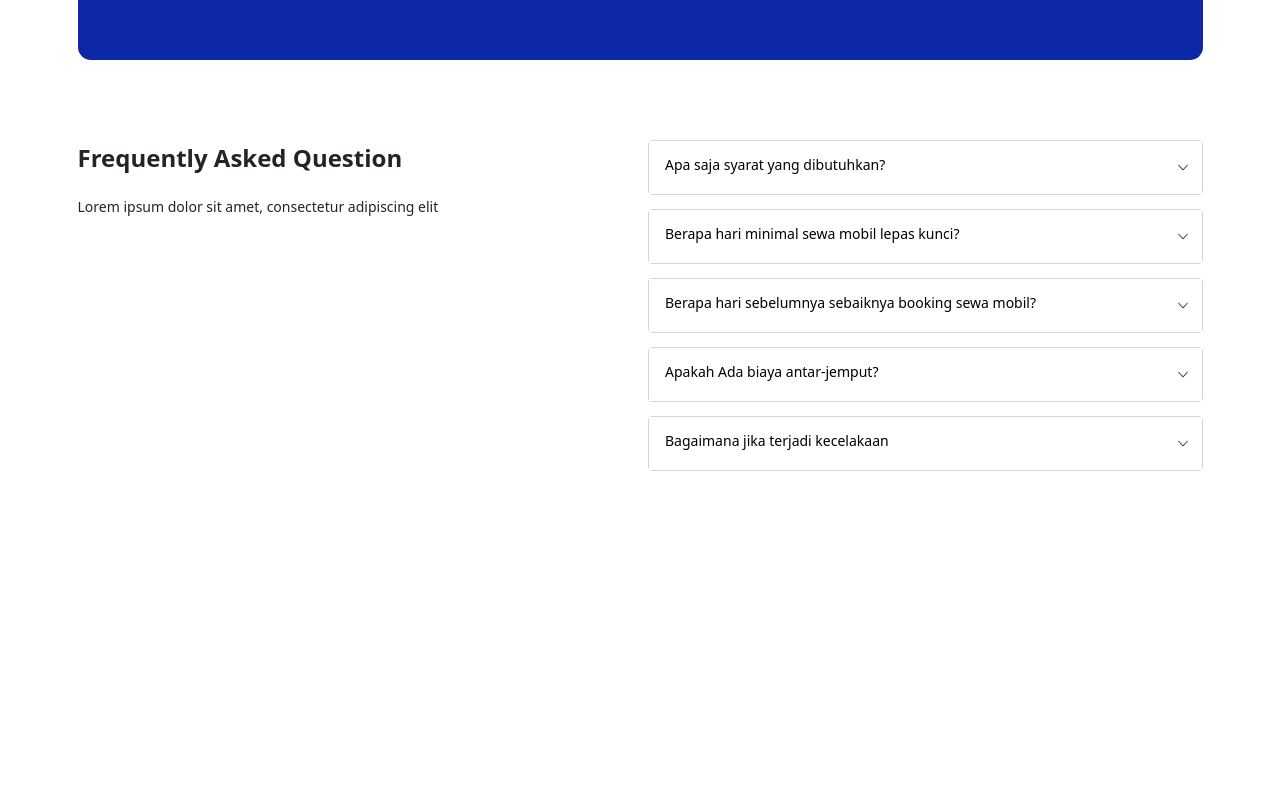
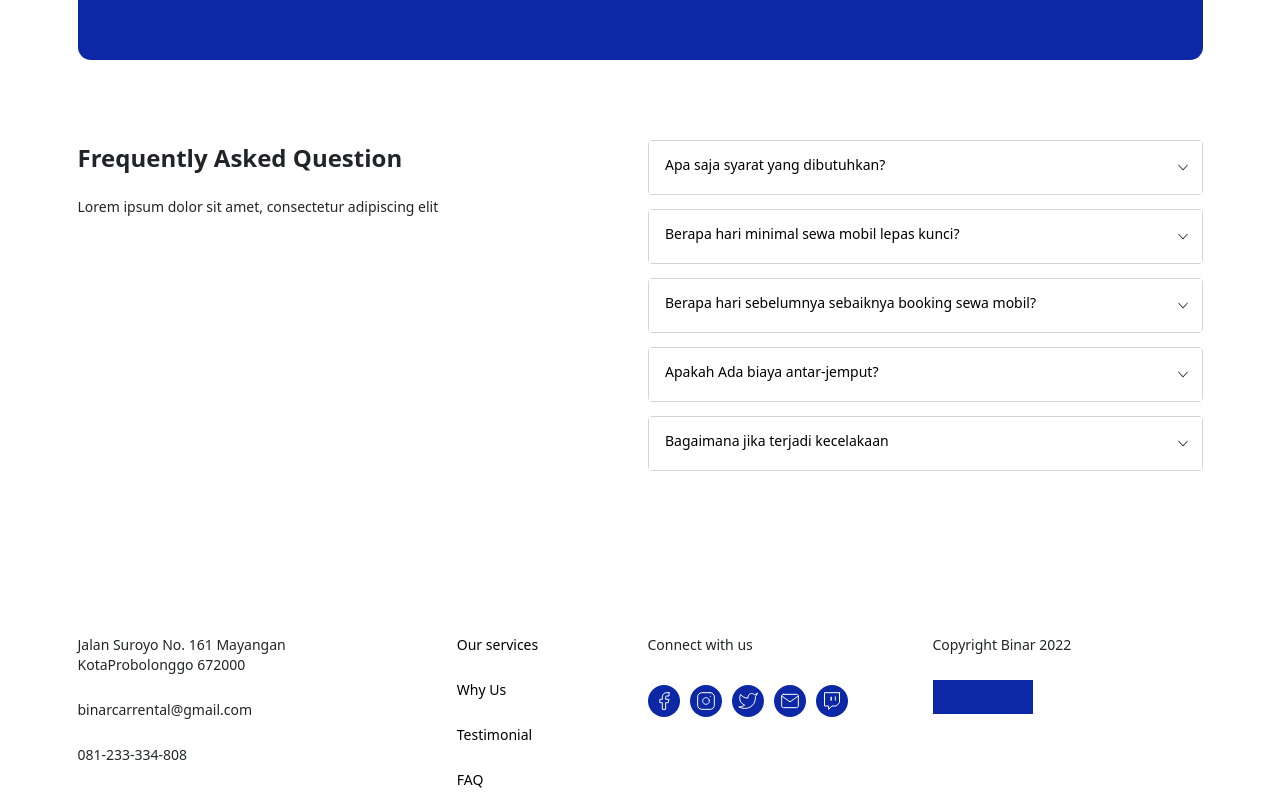
Before and after one commit to ariefhk/fsw-challenge-6, a React (Create React App) app: page / in a window 1280 px wide. Shown: the part 2565-3365 px from the top of the page. Before the commit the page ends 3050 px from the top, so only its background shows below. Built offline with nearby package versions, Linux system fonts and the light colour scheme.

Commit message:
add: add footer

```diff
--- a/src/components/FaqComponent/index.jsx
+++ b/src/components/FaqComponent/index.jsx
@@ -35,7 +35,7 @@ export default function FaqComponent() {
             <Accordion.Item eventKey="2" className={styles.faq__accord__reset}>
               <Accordion.Header className={styles.faq__accord__item}>
                 <h2 className={styles.faq__accord__item__text}>
-                  Berapa hari sebelumnya sebaiknya{" "}
+                  Berapa hari sebelumnya sebaiknya
                   <br className="d-block d-sm-none" /> booking sewa mobil?
                 </h2>
               </Accordion.Header>
--- /dev/null
+++ b/src/components/FooterComponent/index.jsx
@@ -0,0 +1,61 @@
+import React from "react";
+import { Container, Row, Col } from "react-bootstrap";
+import styles from "./index.module.css";
+
+export default function FooterComponent() {
+  return (
+    <Container className={styles.footer}>
+      <Row className="gy-5 gy-lg-0">
+        <Col
+          lg={3}
+          className={`d-flex flex-column gap-4 ${styles.footer__alamat}`}
+        >
+          <p>
+            Jalan Suroyo No. 161 Mayangan Kota
+            <br className="d-block d-sm-none" />
+            Probolonggo 672000
+          </p>
+          <p>binarcarrental@gmail.com</p>
+          <p>081-233-334-808</p>
+        </Col>
+        <Col lg={3} className=" d-flex justify-content-sm-center footer__menu">
+          <div className={`d-flex flex-column gap-4 ${styles.footer__menu__p}`}>
+            <p className={styles.footer__onhover}>Our services</p>
+            <p className={styles.footer__onhover}>Why Us</p>
+            <p className={styles.footer__onhover}>Testimonial</p>
+            <p className={styles.footer__onhover}>FAQ</p>
+          </div>
+        </Col>
+        <Col
+          lg={3}
+          className={`d-flex flex-column gap-4 ${styles.footer__sosmed}`}
+        >
+          <p>Connect with us</p>
+          <div className={`d-flex gap-3 my-2 ${styles.footer__icon}`}>
+            <img src="./images/facebook_icon.svg" alt="" srcset="" />
+            <img src="./images/instagram_icon.svg" alt="" srcset="" />
+            <img src="./images/twitter_icon.svg" alt="" srcset="" />
+            <img src="./images/mail_icon.svg" alt="" srcset="" />
+            <img src="./images/twitch_icon.svg" alt="" srcset="" />
+          </div>
+        </Col>
+        <Col
+          lg={3}
+          className={`d-flex flex-column gap-4 ${styles.footer__copy}`}
+        >
+          <p>Copyright Binar 2022</p>
+          <div>
+            <a href="./index.html">
+              <img
+                src="./images/brand.svg"
+                alt=""
+                srcset=""
+                className="img-fluid"
+              />
+            </a>
+          </div>
+        </Col>
+      </Row>
+    </Container>
+  );
+}
--- /dev/null
+++ b/src/components/FooterComponent/index.module.css
@@ -0,0 +1,50 @@
+/* footer start */
+.footer {
+  margin-top: 150px;
+}
+
+.footer__alamat {
+  cursor: pointer;
+  font-weight: 300;
+  font-size: 14px;
+  line-height: 20px;
+}
+
+.footer__menu__p {
+  cursor: pointer;
+  font-weight: 400;
+  font-size: 14px;
+  line-height: 20px;
+  color: black;
+}
+.footer__onhover:hover {
+  color: black;
+}
+
+.footer__sosmed > p {
+  font-weight: 300;
+  font-size: 14px;
+  line-height: 20px;
+}
+
+.footer__icon {
+  cursor: pointer;
+}
+
+.footer__copy > p {
+  font-weight: 300;
+  font-size: 14px;
+  line-height: 20px;
+}
+
+@media (max-width: 576px) {
+  .footer {
+    margin-top: 58px;
+    padding: 0 18px;
+  }
+
+  .footer__copy {
+    margin-top: 10px;
+  }
+}
+/* footer end */
--- a/src/components/index.js
+++ b/src/components/index.js
@@ -5,5 +5,6 @@ import Sewa from "./SewaComponent";
 import Testimonial from "./TestimonialComponent";
 import WhyUs from "./WhyUsComponent";
 import Faq from "./FaqComponent";
+import Footer from "./FooterComponent";
 
-export { Navbar, Hero, Service, Sewa, Testimonial, WhyUs, Faq };
+export { Navbar, Hero, Service, Sewa, Testimonial, WhyUs, Faq, Footer };
--- a/src/pages/LandingPage/index.jsx
+++ b/src/pages/LandingPage/index.jsx
@@ -7,6 +7,7 @@ import {
   WhyUs,
   Sewa,
   Faq,
+  Footer,
 } from "../../components";
 
 export default function LandingPage() {
@@ -23,6 +24,9 @@ export default function LandingPage() {
         <Sewa />
         <Faq />
       </main>
+      <footer>
+        <Footer />
+      </footer>
     </>
   );
 }
```
